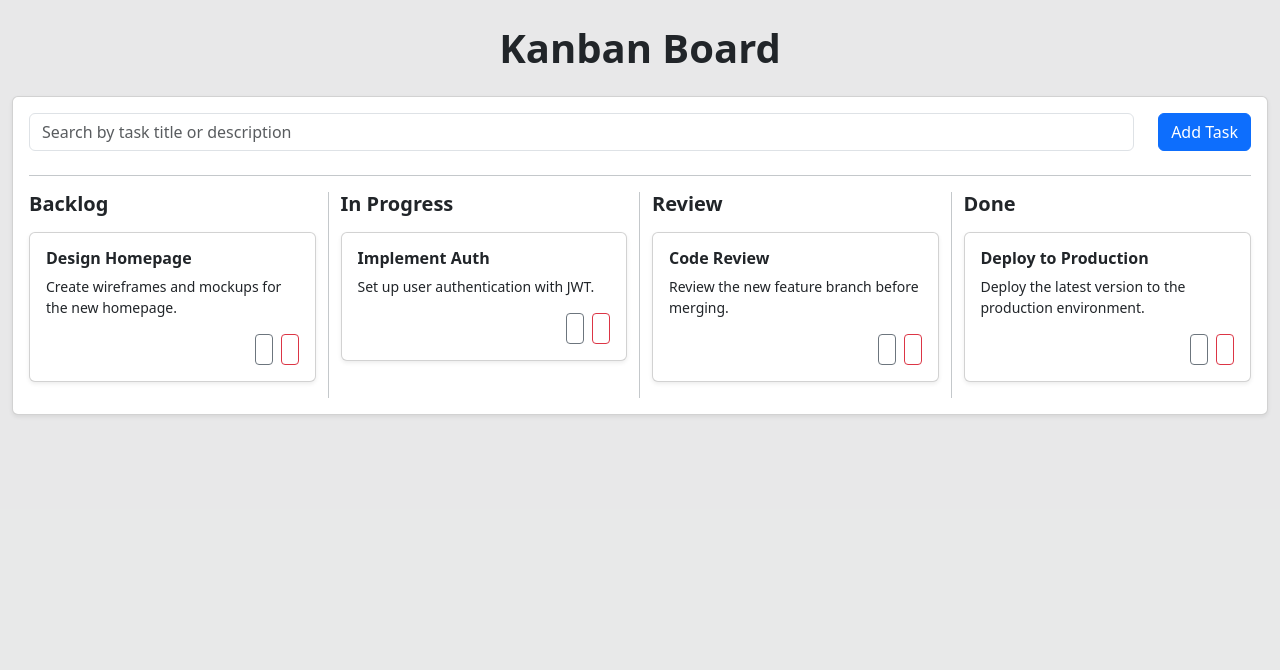
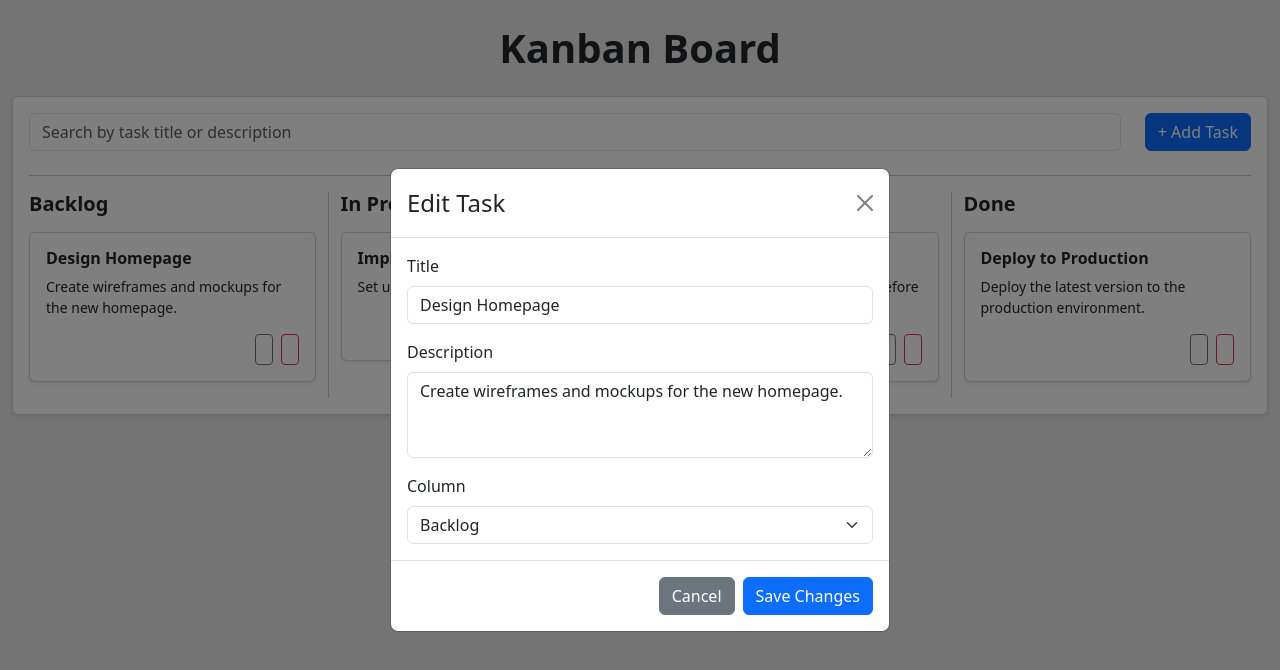
Before and after one commit to saeedkhal/Kanban-style-To-Do-List-Dashboard-, a React (Vite) app: page / in a window 1280 px wide. Both pictures are taken after a click on the button 263 px from the left and 349 px from the top of the page. Shown: the top 670 px of the page. Built offline with nearby package versions, Linux system fonts and the light colour scheme.

Commit message:
Add modal UI for new tasks and new modal UI for edit tasks

```diff
--- a/src/App.tsx
+++ b/src/App.tsx
@@ -1,7 +1,14 @@
+import { useState } from "react";
 import "bootstrap/dist/css/bootstrap.min.css";
-import { Container, Row, Col, Card, Button, Form } from "react-bootstrap";
+import { Container, Row, Col, Card, Button, Form, Modal } from "react-bootstrap";
 import { Pencil, Trash } from "react-bootstrap-icons";
 
+type Task = {
+  id: number;
+  title: string;
+  description: string;
+  column: string;
+};
 const demoTasks = [
   {
     id: 1,
@@ -28,16 +35,23 @@ const demoTasks = [
     column: "done",
   },
 ];
+const columns = [
+  { key: "backlog", title: "Backlog" },
+  { key: "in-progress", title: "In Progress" },
+  { key: "review", title: "Review" },
+  { key: "done", title: "Done" },
+];
 
 const KanbanBoard = () => {
+  const [showEditModal, setShowEditModal] = useState(false);
+  const [editingTask, setEditingTask] = useState<Task | null>(null);
 
-  const columns = [
-    { key: "backlog", title: "Backlog" },
-    { key: "in-progress", title: "In Progress" },
-    { key: "review", title: "Review" },
-    { key: "done", title: "Done" },
-  ];
-
+  const [showAddModal, setShowAddModal] = useState(false);
+  const [newTask, setNewTask] = useState<Omit<Task, "id">>({
+    title: "",
+    description: "",
+    column: "backlog",
+  });
   return (
     <main className="bg-dark bg-opacity-10 min-vh-100">
       <Container fluid="xxl" className="py-4">
@@ -47,14 +61,11 @@ const KanbanBoard = () => {
             {/* Header */}
             <Row className="mb-4 align-items-center">
               <Col>
-                <Form.Control
-                  type="text"
-                  placeholder="Search by task title or description"
-                />
+                <Form.Control type="text" placeholder="Search by task title or description" />
               </Col>
               <Col xs="auto" className="text-end">
-                <Button variant="primary">
-                  Add Task
+                <Button variant="primary" onClick={() => setShowAddModal(true)}>
+                  + Add Task
                 </Button>
               </Col>
             </Row>
@@ -73,17 +84,21 @@ const KanbanBoard = () => {
                     {demoTasks
                       ?.filter((task) => task.column === col.key)
                       .map((task) => (
-                        <Card
-                          key={task.id}
-                          className="mb-3 shadow-sm"
-                        >
+                        <Card key={task.id} className="mb-3 shadow-sm">
                           <Card.Body>
                             <Card.Title as="h6" className="fw-bold">
                               {task.title}
                             </Card.Title>
                             <Card.Text className="small">{task.description}</Card.Text>
                             <div className="d-flex justify-content-end gap-2">
-                              <Button variant="outline-secondary" size="sm">
+                              <Button
+                                variant="outline-secondary"
+                                size="sm"
+                                onClick={() => {
+                                  setEditingTask(task);
+                                  setShowEditModal(true);
+                                }}
+                              >
                                 <Pencil />
                               </Button>
                               <Button variant="outline-danger" size="sm">
@@ -100,6 +115,88 @@ const KanbanBoard = () => {
           </Card.Body>
         </Card>
       </Container>
+
+      {/* Add Task Modal */}
+      <Modal show={showAddModal} onHide={() => setShowAddModal(false)} centered>
+        <Modal.Header closeButton>
+          <Modal.Title>Add Task</Modal.Title>
+        </Modal.Header>
+        <Modal.Body>
+          <Form>
+            <Form.Group className="mb-3">
+              <Form.Label>Title</Form.Label>
+              <Form.Control type="text" value={newTask.title} />
+            </Form.Group>
+            <Form.Group className="mb-3">
+              <Form.Label>Description</Form.Label>
+              <Form.Control
+                as="textarea"
+                rows={3}
+                value={newTask.description}
+                onChange={(e) => setNewTask({ ...newTask, description: e.target.value })}
+              />
+            </Form.Group>
+            <Form.Group>
+              <Form.Label>Column</Form.Label>
+              <Form.Select value={newTask.column}>
+                <option value="backlog">Backlog</option>
+                <option value="in-progress">In Progress</option>
+                <option value="review">Review</option>
+                <option value="done">Done</option>
+              </Form.Select>
+            </Form.Group>
+          </Form>
+        </Modal.Body>
+        <Modal.Footer>
+          <Button variant="secondary" onClick={() => setShowAddModal(false)}>
+            Cancel
+          </Button>
+          <Button variant="primary">Save Task</Button>
+        </Modal.Footer>
+      </Modal>
+
+      {/* Edit Task Modal */}
+      <Modal show={showEditModal} onHide={() => setShowEditModal(false)} centered>
+        <Modal.Header closeButton>
+          <Modal.Title>Edit Task</Modal.Title>
+        </Modal.Header>
+        <Modal.Body>
+          <Form>
+            <Form.Group className="mb-3">
+              <Form.Label>Title</Form.Label>
+              <Form.Control
+                type="text"
+                value={editingTask?.title || ""}
+                onChange={(e) => setEditingTask((prev) => (prev ? { ...prev, title: e.target.value } : null))}
+              />
+            </Form.Group>
+            <Form.Group className="mb-3">
+              <Form.Label>Description</Form.Label>
+              <Form.Control
+                as="textarea"
+                rows={3}
+                value={editingTask?.description || ""}
+                onChange={(e) => setEditingTask((prev) => (prev ? { ...prev, description: e.target.value } : null))}
+              />
+            </Form.Group>
+            <Form.Group>
+              <Form.Label>Column</Form.Label>
+              <Form.Select value={editingTask?.column || "backlog"}>
+                <option value="backlog">Backlog</option>
+                <option value="in-progress">In Progress</option>
+                <option value="review">Review</option>
+                <option value="done">Done</option>
+              </Form.Select>
+            </Form.Group>
+          </Form>
+        </Modal.Body>
+        <Modal.Footer>
+          <Button variant="secondary" onClick={() => setShowEditModal(false)}>
+            Cancel
+          </Button>
+          <Button variant="primary">Save Changes</Button>
+        </Modal.Footer>
+      </Modal>
     </main>
   );
 };
```
